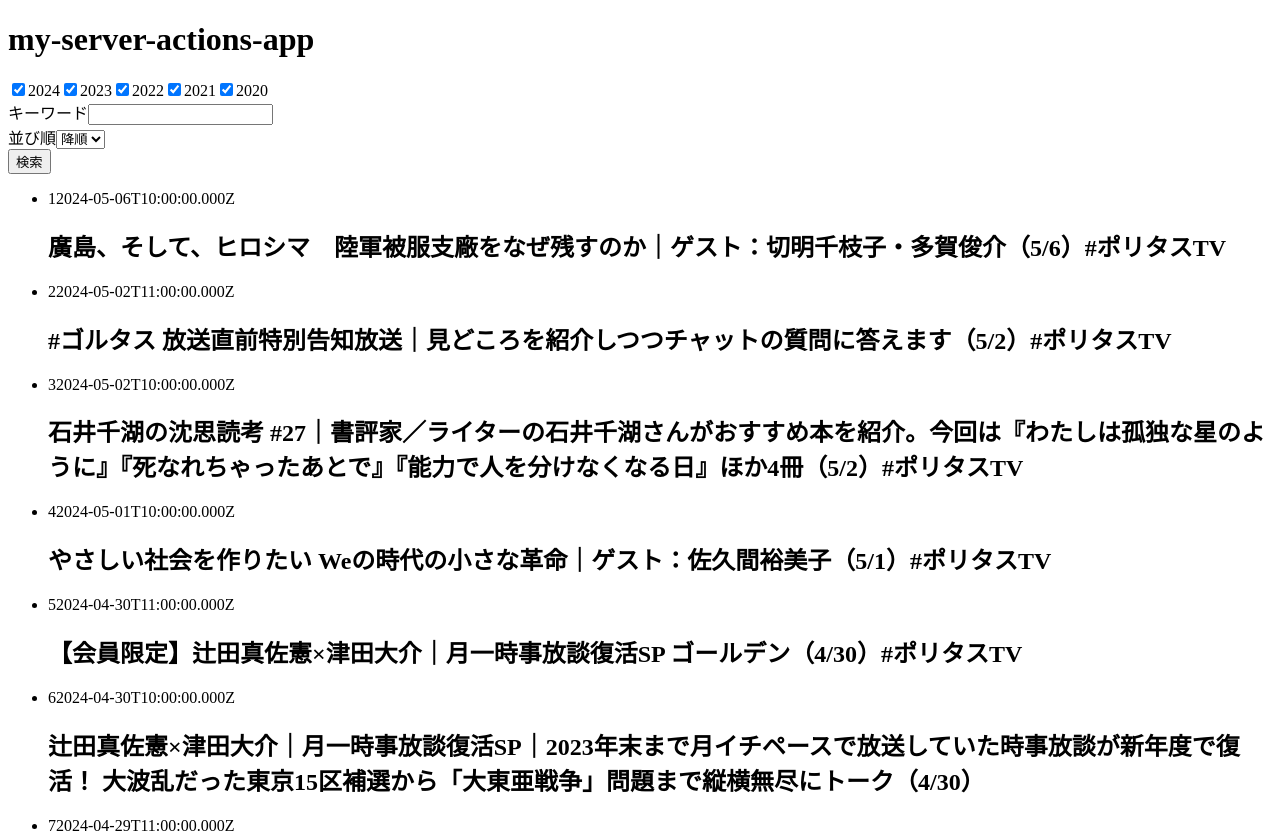
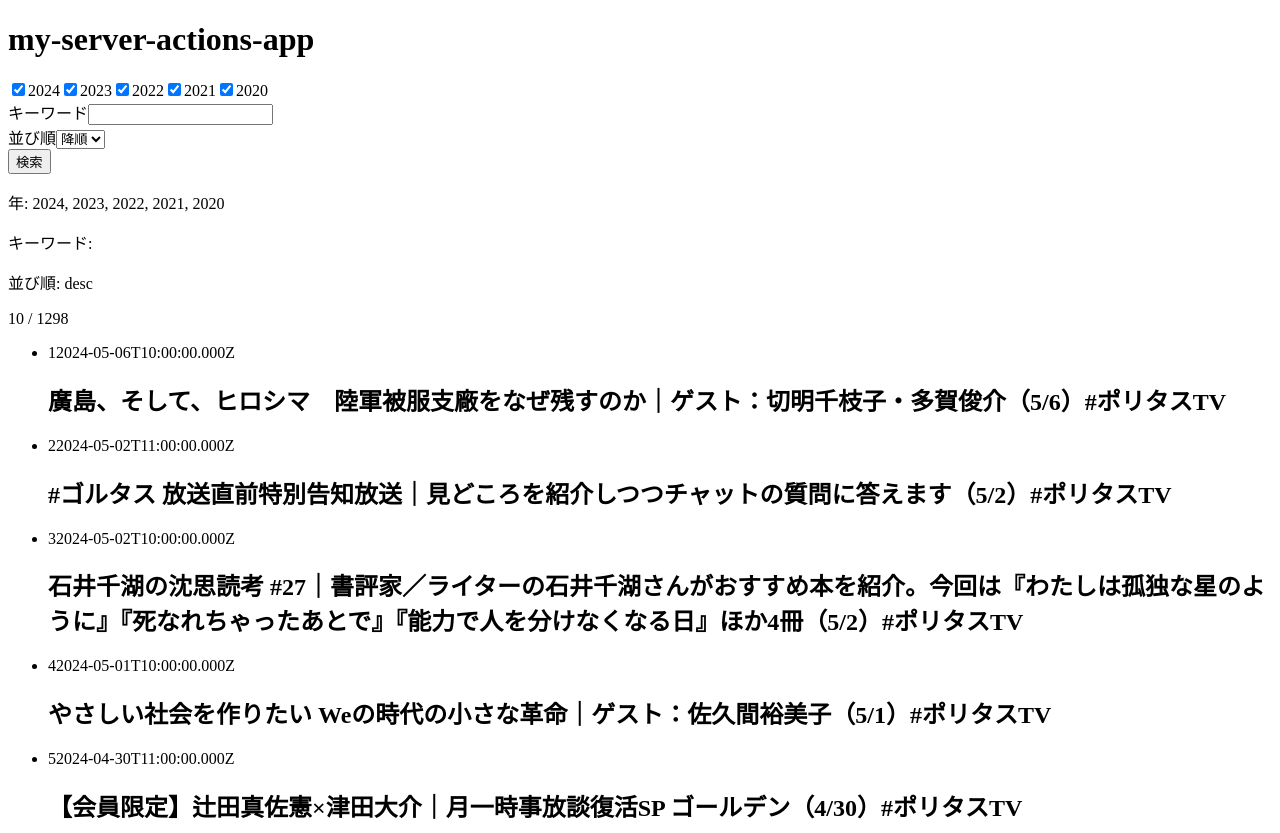
Before and after one commit to kimizuy/my-server-actions-app, a Next.js app: page / in a window 1280 px wide. Shown: the top 833 px of the page. Built offline with nearby package versions, Linux system fonts and the light colour scheme.

Commit message:
show search options

```diff
--- a/src/app/actions.ts
+++ b/src/app/actions.ts
@@ -25,8 +25,9 @@ export async function filterVideos(
   const searchedVideos = searchVideos(filteredVideosByYear, keyword);
   const sortedVideos = sortVideos(searchedVideos, order);
   const nextCursor =
-    sortedVideos.length > ITEMS_COUNT ? sortedVideos[ITEMS_COUNT].id : null;
+    sortedVideos.length > ITEMS_COUNT ? sortedVideos[ITEMS_COUNT - 1].id : null;
   const videos = sortedVideos.slice(0, ITEMS_COUNT);
+  const itemCount = sortedVideos.length;
 
   return {
     videos,
@@ -34,6 +35,7 @@ export async function filterVideos(
     order,
     years,
     nextCursor,
+    itemCount,
   };
 }
 
@@ -80,13 +82,15 @@ function loadMoreVideos(videos: Video[], prevState: FilterVideosState) {
   );
   const newVideos = [...prevState.videos, ...nextVideos];
   const newNextCursor =
-    sortedVideos.length > newVideos.length + 1
-      ? sortedVideos[newVideos.length].id
+    sortedVideos.length > newVideos.length
+      ? sortedVideos[newVideos.length - 1].id
       : null;
+  const newItemCount = sortedVideos.length;
 
   return {
     ...prevState,
     videos: newVideos,
     nextCursor: newNextCursor,
+    itemCount: newItemCount,
   };
 }
--- a/src/app/form.tsx
+++ b/src/app/form.tsx
@@ -11,35 +11,43 @@ export function Form() {
   const [state, formAction] = useFormState(filterVideos, initialState);
   const [isInitial, setIsInitial] = useState(true);
   const [shouldLoadMore, setShouldLoadMore] = useState(false);
-  const keyword = searchParams.get("keyword");
-  const order = searchParams.get("order");
-  const years = searchParams.getAll("year");
 
   useEffect(
     function initialRender() {
       if (!isInitial) return;
       const formData = new FormData();
+      const keyword = searchParams.get("keyword");
       if (keyword) formData.set("keyword", keyword);
+      const order = searchParams.get("order");
       if (order) formData.set("order", order);
+      const years = searchParams.getAll("year");
+      if (years.length > 0) {
         years.forEach((year) => {
           formData.append("year", year);
         });
+      } else {
+        initialYears.forEach((year) => {
+          formData.append("year", year);
+        });
+      }
       formAction(formData);
       setIsInitial(false);
     },
-    [formAction, isInitial, keyword, order, years]
+    [formAction, isInitial, searchParams]
   );
 
   function updateSearchParams(formData: FormData) {
+    const newParams = new URLSearchParams();
     const newKeyword = formData.get("keyword");
+    if (newKeyword) newParams.set("keyword", newKeyword.toString());
     const newOrder = formData.get("order");
+    if (newOrder) newParams.set("order", newOrder.toString());
     const newYears = formData.getAll("year").map((year) => year.toString());
-    const newParams = new URLSearchParams();
-    if (newKeyword) newParams.set("keyword", newKeyword.toString());
-    if (newOrder) newParams.set("order", newOrder.toString());
+    if (newYears.length > 0) {
       newYears.forEach((year) => {
         newParams.append("year", year);
       });
+    }
     window.history.pushState(null, "", `?${newParams.toString()}`);
   }
 
@@ -100,7 +108,15 @@ export function Form() {
       </div>
 
       <div className="flex-1">
-        <ul className="grid gap-4">
+        <div>
+          <p>年: {state.years.join(", ")}</p>
+          <p>キーワード: {state.keyword}</p>
+          <p>並び順: {state.order}</p>
+          <p>
+            {state.videos.length} / {state.itemCount}
+          </p>
+        </div>
+        <ul className="grid gap-4 mt-4">
           {state.videos.map((video, i) => (
             <li key={video.id}>
               <p className="flex gap-2">
--- a/src/app/schema.ts
+++ b/src/app/schema.ts
@@ -11,5 +11,6 @@ export const initialState = {
   keyword: "",
   order: "desc",
   years: initialYears,
-  nextCursor: videosJson[ITEMS_COUNT].id || null,
+  nextCursor: videosJson[ITEMS_COUNT - 1].id || null,
+  itemCount: videosJson.length,
 };
```
Lines whose indentation alone changed are shown as unchanged.
